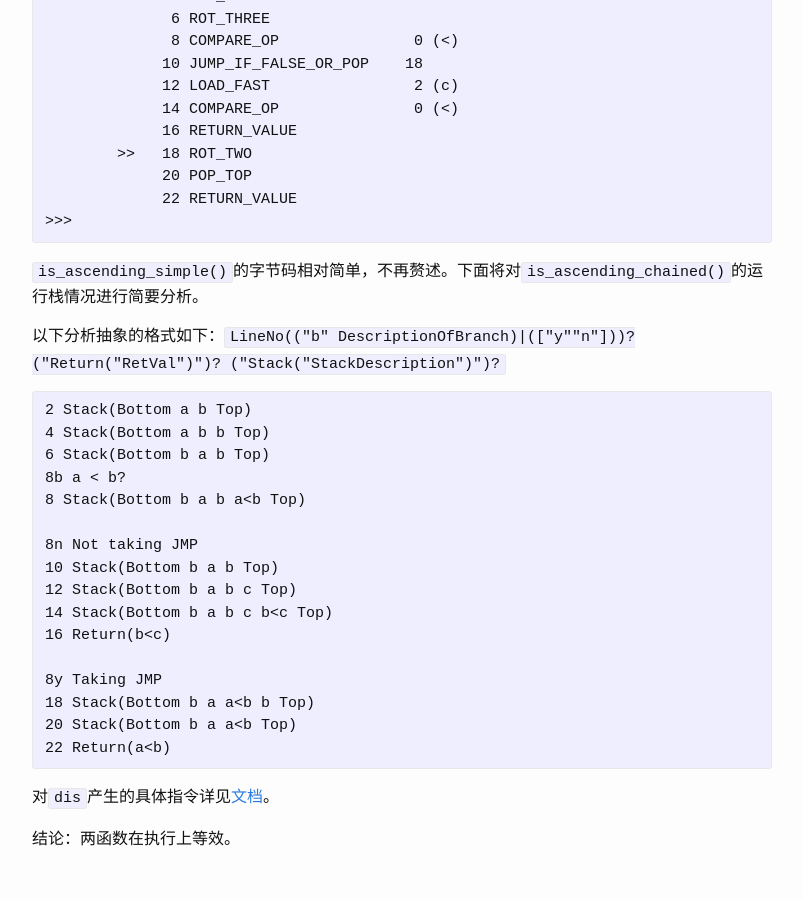
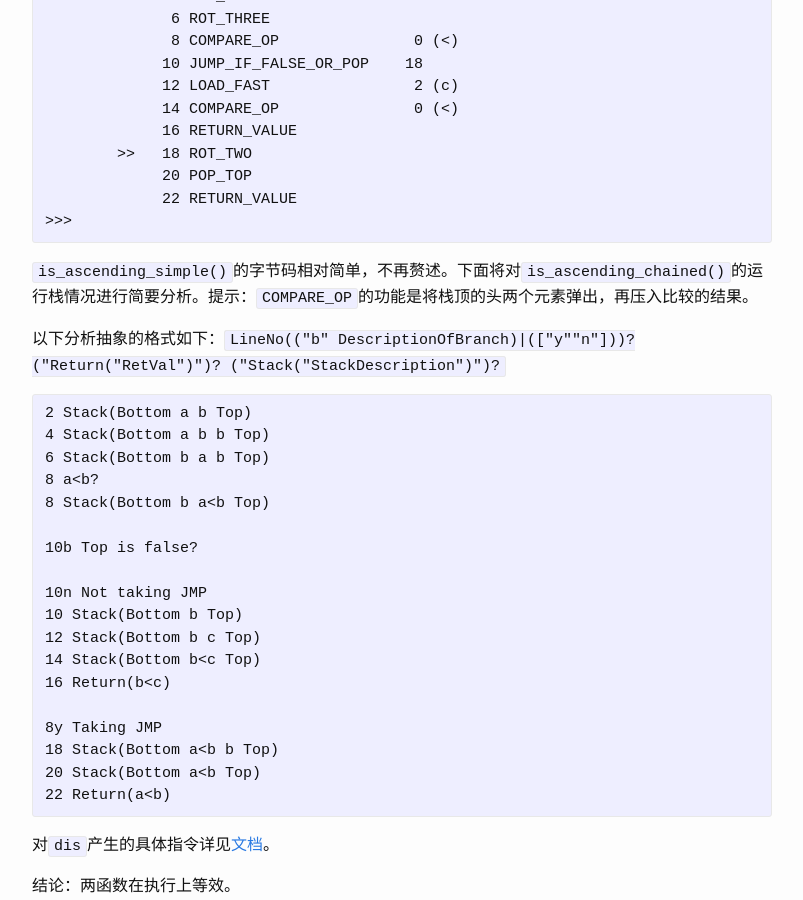
Before and after one commit to CSharperMantle/CSharperMantle.github.io, a Jekyll site: the page built from _posts/2021-09-20-python-notes-chained-comp.md, in a window 1280 px wide and 900 px high, scrolled down 6140 px. Shown: the whole window, without its empty margins (238-1041 px from the left). Built offline with Jekyll 4.4.1, drawn with Linux system fonts in a browser that asks for light colours.

Commit message:
Correct stack analysis of Chained Comp

````diff
--- a/_posts/2021-09-20-python-notes-chained-comp.md
+++ b/_posts/2021-09-20-python-notes-chained-comp.md
@@ -283,7 +283,7 @@ dis.dis(is_ascending_chained)
 >>>
 ```
 
-`is_ascending_simple()`的字节码相对简单，不再赘述。下面将对`is_ascending_chained()`的运行栈情况进行简要分析。
+`is_ascending_simple()`的字节码相对简单，不再赘述。下面将对`is_ascending_chained()`的运行栈情况进行简要分析。提示：`COMPARE_OP`的功能是将栈顶的头两个元素弹出，再压入比较的结果。
 
 以下分析抽象的格式如下：`LineNo(("b" DescriptionOfBranch)|(["y""n"]))? ("Return("RetVal")")? ("Stack("StackDescription")")?`
 
@@ -291,18 +291,20 @@ dis.dis(is_ascending_chained)
 2 Stack(Bottom a b Top)
 4 Stack(Bottom a b b Top)
 6 Stack(Bottom b a b Top)
-8b a < b?
-8 Stack(Bottom b a b a<b Top)
+8 a<b?
+8 Stack(Bottom b a<b Top)
 
-8n Not taking JMP
-10 Stack(Bottom b a b Top)
-12 Stack(Bottom b a b c Top)
-14 Stack(Bottom b a b c b<c Top)
+10b Top is false?
+
+10n Not taking JMP
+10 Stack(Bottom b Top)
+12 Stack(Bottom b c Top)
+14 Stack(Bottom b<c Top)
 16 Return(b<c)
 
 8y Taking JMP
-18 Stack(Bottom b a a<b b Top)
-20 Stack(Bottom b a a<b Top)
+18 Stack(Bottom a<b b Top)
+20 Stack(Bottom a<b Top)
 22 Return(a<b)
 ```
 
````
